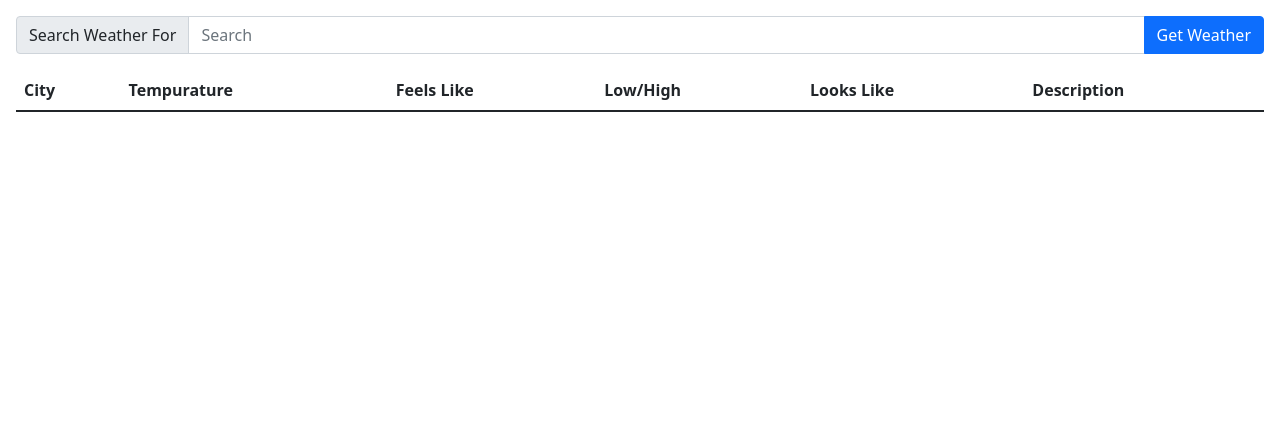
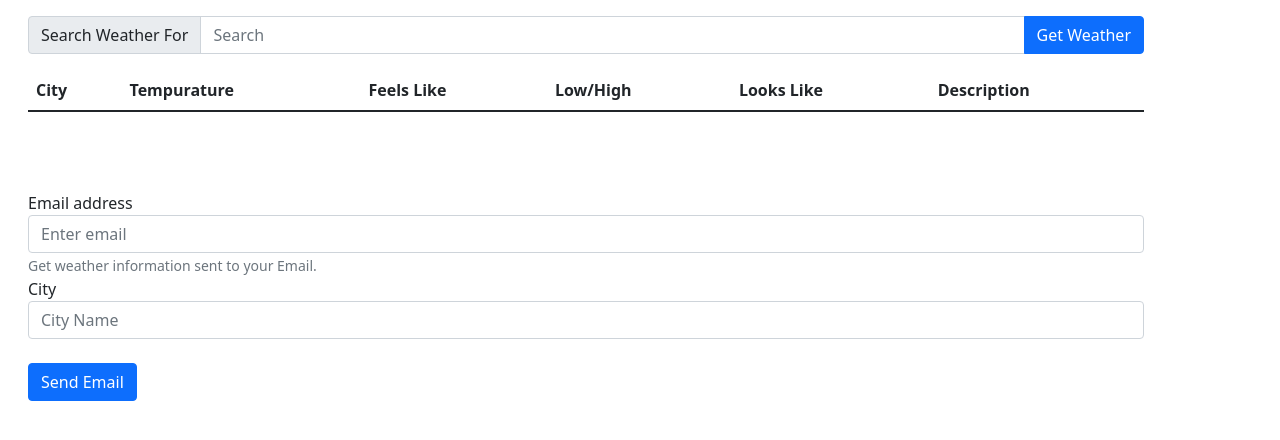
Before and after one commit to Sohaib-Mohiuddin/simple-flask-application, a Flask app: page / in a window 1280 px wide. Shown: the top 440 px of the page. Run offline with Flask 2, Linux system fonts and the light colour scheme; lists and menus that the app fills with data are empty.

Commit message:
Added email functionality

```diff
--- a/templates/index.html
+++ b/templates/index.html
@@ -11,7 +11,7 @@
 </head>
 
 <body>
-  <div class="mt-3 mx-3">
+  <div class="container mt-3 mx-3">
     <form method="GET" action="/submit">
       <div class="input-group mb-3">
         <span class="input-group-text" id="basic-addon1">Search Weather For</span>
@@ -44,6 +44,30 @@
       </tbody>
     </table>
   </div>
+
+  <br><br>
+
+  <div class="container mt-3 mx-3">
+    {% if error_statement %}
+      <div class="alert alert-danger alert-dismissible fade show" role="alert">
+        {{ error_statement }}
+      </div>
+    {% endif %}
+    <form method="POST" action="/email">
+      <div class="form-group">
+        <label for="inputEmail">Email address</label>
+        <input type="email" class="form-control" id="inputEmail" aria-describedby="emailHelp" placeholder="Enter email" name="email">
+        <small id="emailHelp" class="form-text text-muted">Get weather information sent to your Email.</small>
+      </div>
+      <div class="form-group">
+        <label for="inputLocation">City</label>
+        <input type="text" class="form-control" id="inputLocation" placeholder="City Name" name="location">
+      </div>
+      <br>
+      <button type="submit" class="btn btn-primary">Send Email</button>
+    </form>
+
+  </div>
 </body>
 <script src="https://cdn.jsdelivr.net/npm/bootstrap@5.1.3/dist/js/bootstrap.bundle.min.js"
   integrity="sha384-ka7Sk0Gln4gmtz2MlQnikT1wXgYsOg+OMhuP+IlRH9sENBO0LRn5q+8nbTov4+1p" crossorigin="anonymous">
```
